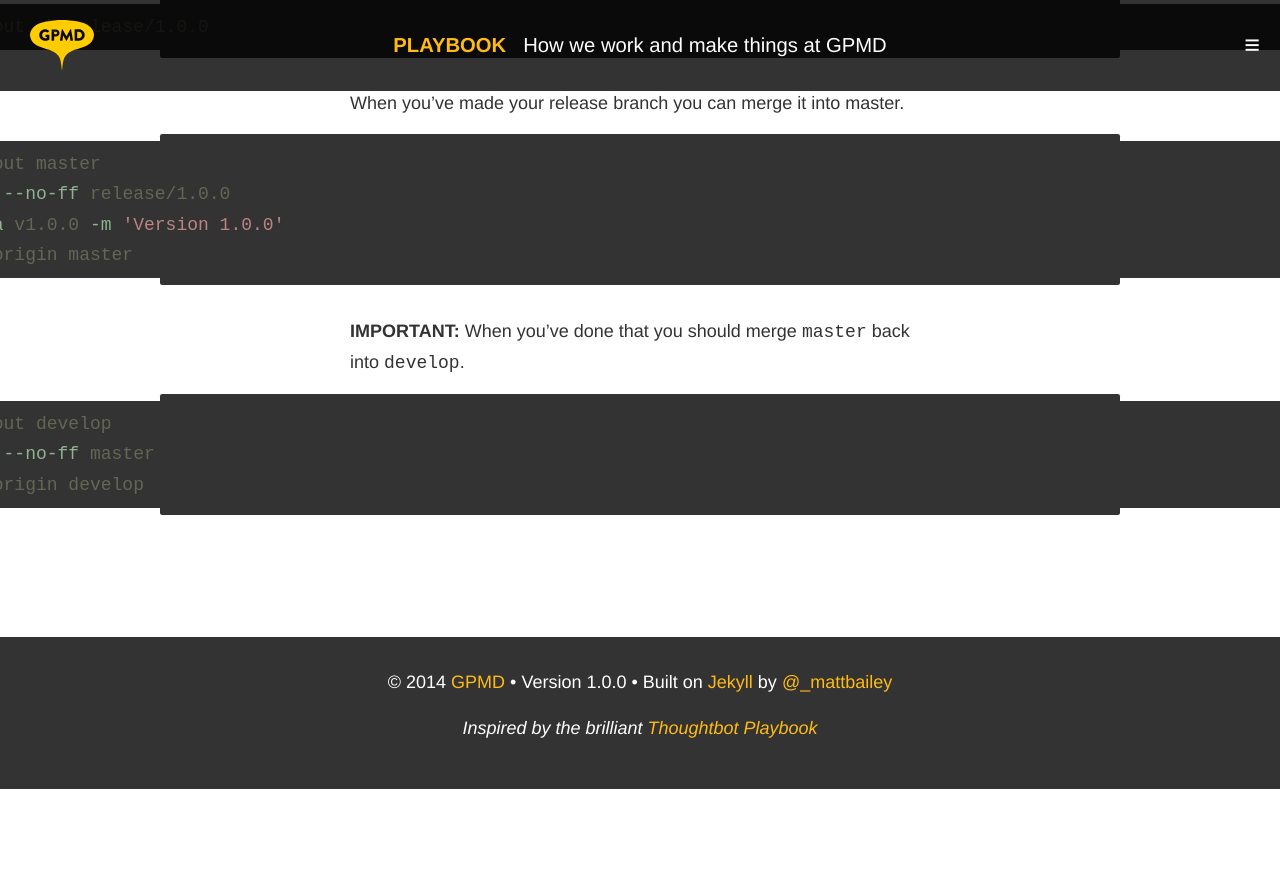
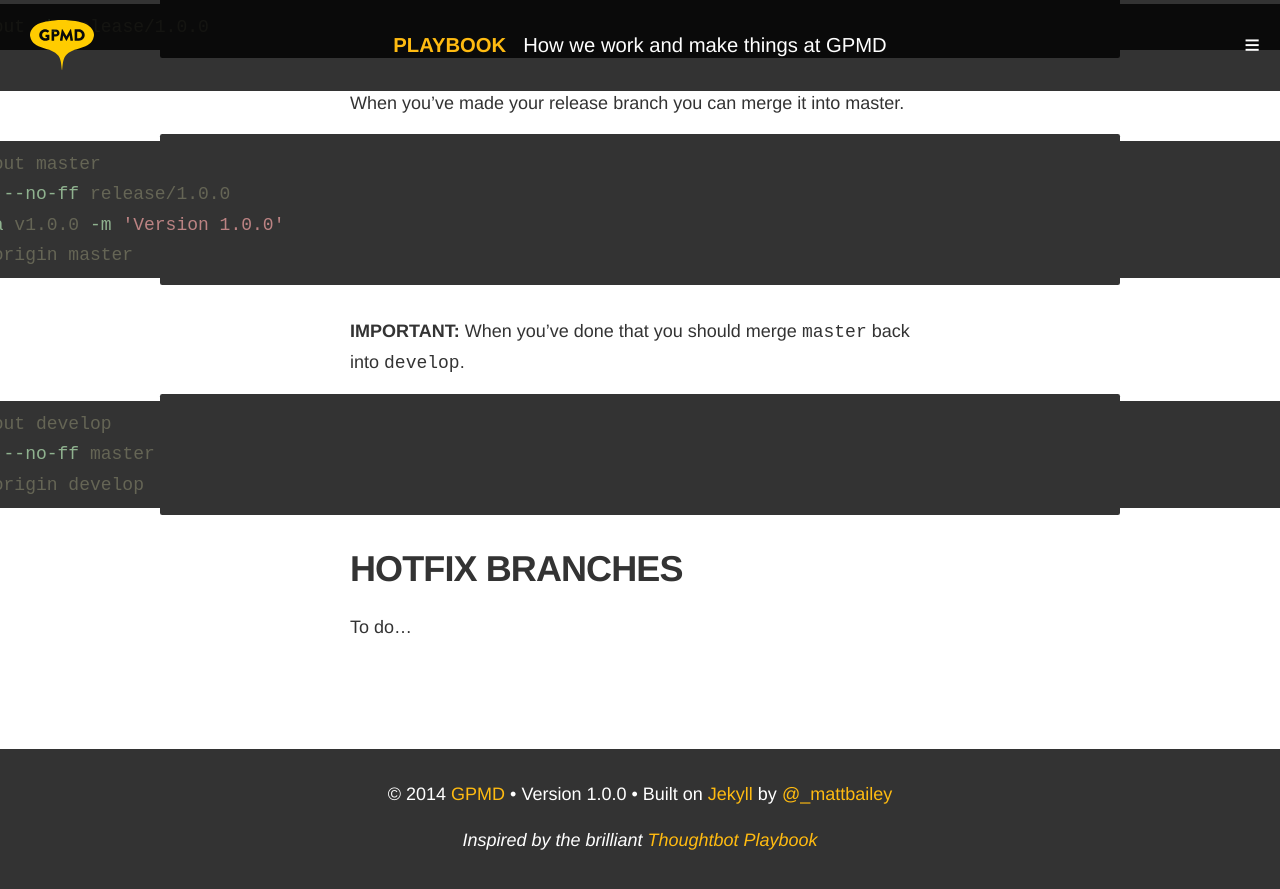
Before and after one commit to gpmd/playbook, a Jekyll site: the page built from _posts/pages/2014-03-27-gitflow.md, in a window 1280 px wide and 900 px high, scrolled down 1553 px. Shown: the top 889 px of the window. Built offline with Jekyll 4.4.1, drawn with Linux system fonts in a browser that asks for light colours; nearby versions of some CDN libraries; Markdown is read by kramdown in place of the engine named in the settings; before the commit the page ends 2342 px from its top, so only the background shows below that.

Commit message:
Updated 2014-03-27-gitflow.md

````diff
--- a/_posts/pages/2014-03-27-gitflow.md
+++ b/_posts/pages/2014-03-27-gitflow.md
@@ -55,3 +55,7 @@ $ git checkout develop
 $ git merge --no-ff master
 $ git push origin develop
 ```
+
+### Hotfix Branches
+
+To do...
````
